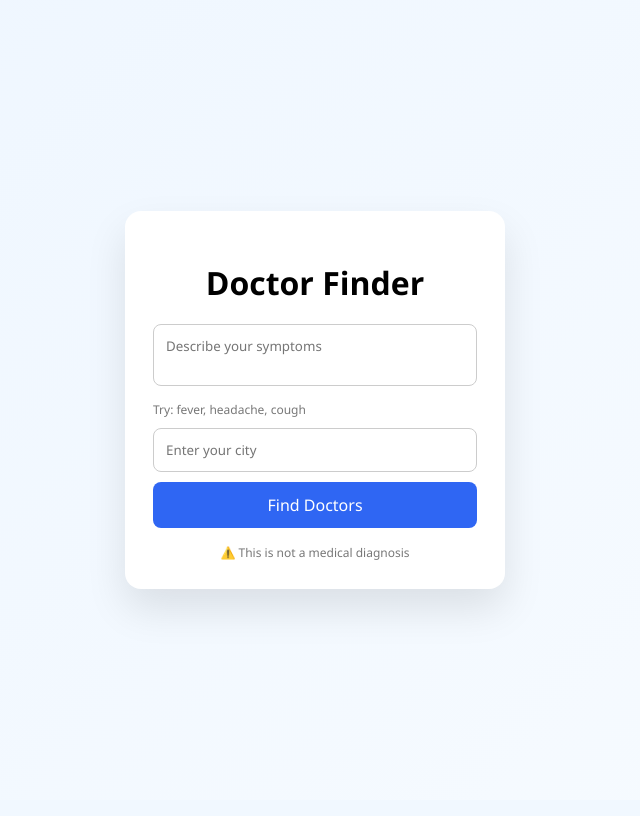
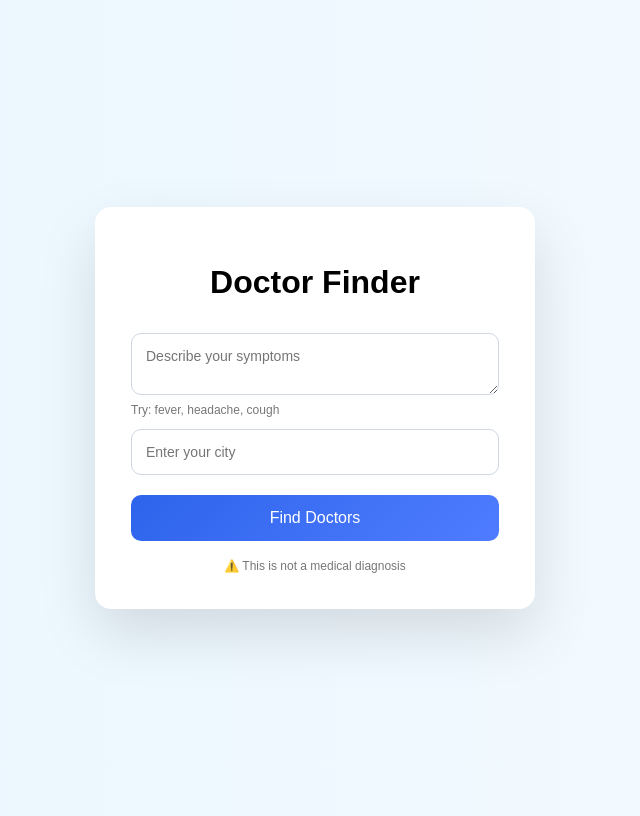
Before and after one commit to thejus06/dr-finder, a Flask app: page / in a window 1280 px wide. Shown: the whole page, without its empty margins (325-965 px from the left). Before the commit the page ends 609 px from the top, so only its background shows below. Run offline with Flask 3, Linux system fonts and the light colour scheme.

Commit message:
UI polish: improved feedback states, animations, and empty results handling

```diff
--- a/backend/doctors.json
+++ b/backend/doctors.json
@@ -25,5 +25,15 @@
     "phone": "9988776655",
     "lat": 28.6139,
     "lng": 77.2090
-  }
+  },
+  {
+  "name": "Dr. Suresh Nair",
+  "specialization": "General Physician",
+  "city": "kannur",
+  "hospital": "Kannur Medical Centre",
+  "phone": "9123456789",
+  "lat": 11.8745,
+  "lng": 75.3704
+}
+
 ]
--- a/backend/static/css/style.css
+++ b/backend/static/css/style.css
@@ -1,95 +1,179 @@
 * {
   box-sizing: border-box;
-  font-family: "Segoe UI", sans-serif;
+  font-family: Arial, sans-serif;
 }
 
 body {
-  margin: 0;
+  background: linear-gradient(to right, #eaf6ff, #f4fbff);
   height: 100vh;
-  background: linear-gradient(135deg, #eef6ff, #f7fbff);
   display: flex;
+  justify-content: center;
   align-items: center;
-  justify-content: center;
 }
 
 .container {
   background: white;
-  width: 380px;
-  padding: 28px;
+  width: 440px;
+  padding: 36px;
   border-radius: 16px;
-  box-shadow: 0 20px 40px rgba(0, 0, 0, 0.1);
+  box-shadow: 0 25px 60px rgba(0,0,0,0.12);
 }
+
 
 h1 {
   text-align: center;
   margin-bottom: 20px;
 }
 
-textarea,
-input {
+textarea, input {
   width: 100%;
-  padding: 12px;
-  border-radius: 8px;
-  border: 1px solid #ccc;
-  margin-bottom: 10px;
-  resize: none;
+  padding: 14px;
+  margin-top: 12px;
+  border-radius: 10px;
+  border: 1.5px solid #d0d7e2;
+  font-size: 14px;
+  transition: border 0.2s, box-shadow 0.2s;
 }
+
+textarea:focus, input:focus {
+  outline: none;
+  border-color: #2d64eb;
+  box-shadow: 0 0 0 3px rgba(45, 100, 235, 0.15);
+}
+
 
 button {
   width: 100%;
-  padding: 12px;
-  background: #2f66f3;
+  margin-top: 20px;
+  padding: 14px;
+  background: linear-gradient(135deg, #2d64eb, #4f7cff);
+  color: white;
   border: none;
-  color: white;
+  border-radius: 10px;
   font-size: 16px;
-  border-radius: 8px;
   cursor: pointer;
+  transition: transform 0.15s, box-shadow 0.15s;
+}
+
+button:hover {
+  transform: translateY(-1px);
+  box-shadow: 0 8px 20px rgba(45, 100, 235, 0.35);
+}
+
+button:active {
+  transform: translateY(0);
 }
 
 button:disabled {
-  background: #9bb3ff;
+  background: #a7b8f5;
+  box-shadow: none;
+}
+
+
+button:disabled {
+  background: #9bb3f5;
   cursor: not-allowed;
 }
 
 .loading {
-  margin-top: 12px;
+  margin-top: 14px;
   font-size: 14px;
-  color: #555;
+  color: #444;
+  display: flex;
+  align-items: center;
+  gap: 6px;
+  animation: pulse 1.2s infinite;
 }
+
+@keyframes pulse {
+  0% { opacity: 0.4; }
+  50% { opacity: 1; }
+  100% { opacity: 0.4; }
+}
+
 
 .hidden {
   display: none;
 }
 
+.result {
+  margin-top: 18px;
+}
+
+.card {
+  background: #f6f9fc;
+  padding: 16px;
+  border-radius: 12px;
+  margin-top: 14px;
+  border-left: 4px solid #2d64eb;
+  animation: fadeIn 0.35s ease;
+}
+
+.card strong {
+  font-size: 16px;
+  color: #0b1f44;
+}
+
+
+.error {
+  background: #fff0f0;
+  color: #b00020;
+  padding: 14px;
+  border-radius: 10px;
+  font-size: 14px;
+  margin-top: 14px;
+  border-left: 4px solid #b00020;
+}
+
+
 .hint {
   font-size: 12px;
   color: #777;
-  margin-bottom: 10px;
+  margin-top: 4px;
   display: block;
 }
 
-.card {
-  background: #f3f6f9;
-  padding: 12px;
-  border-radius: 10px;
-  margin-top: 10px;
-  animation: fadeIn 0.3s ease-in;
-}
-
-.error {
-  background: #ffe6e6;
-  color: #b00020;
-  padding: 10px;
-  border-radius: 8px;
+.footer {
   margin-top: 12px;
-  font-size: 14px;
-}
-
-.footer {
   text-align: center;
   font-size: 12px;
   color: #777;
-  margin-top: 16px;
+}
+
+.info {
+  background: #fff8e1;
+  color: #7a5d00;
+  padding: 14px;
+  border-radius: 10px;
+  margin-top: 12px;
+  font-size: 14px;
+  border-left: 4px solid #ffb300;
+}
+
+.badge {
+  display: inline-block;
+  background: #e8efff;
+  color: #2d64eb;
+  padding: 6px 12px;
+  border-radius: 20px;
+  font-size: 13px;
+  font-weight: 600;
+  margin-bottom: 10px;
+}
+
+@keyframes slideUp {
+  from {
+    opacity: 0;
+    transform: translateY(10px);
+  }
+  to {
+    opacity: 1;
+    transform: translateY(0);
+  }
+}
+
+.result {
+  animation: slideUp 0.35s ease;
 }
 
 @keyframes fadeIn {
--- a/backend/templates/index.html
+++ b/backend/templates/index.html
@@ -4,6 +4,8 @@
     <meta charset="UTF-8">
     <title>Doctor Finder</title>
     <link rel="stylesheet" href="{{ url_for('static', filename='css/style.css') }}">
+    <link rel="icon" href="data:,">
+
 </head>
 <body>
 
```
Also changed, not shown: backend/static/js/app.js (+44 -20 lines).
